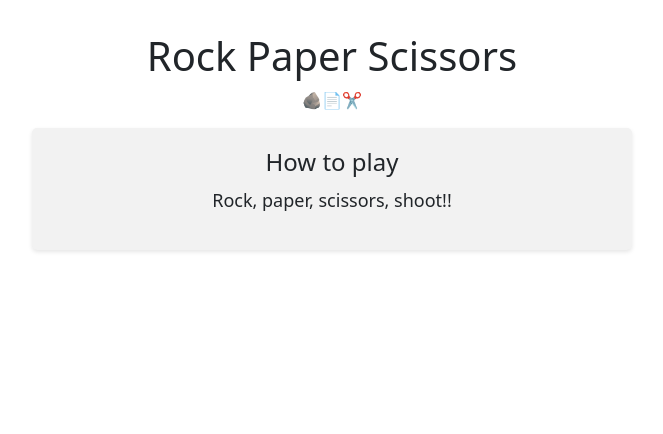
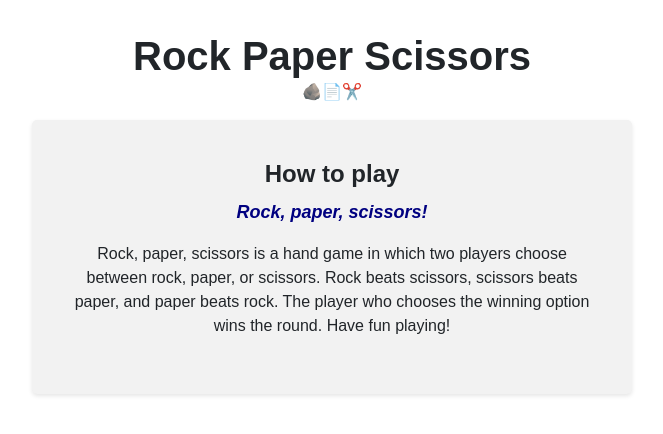
Before and after one commit to epontoni/client-rps, a React (Vite) app: page /how-to-play in a window 1280 px wide. Shown: the top 434 px of the page, without its empty margins (308-971 px from the left). Built offline with nearby package versions, Linux system fonts and the light colour scheme.

Commit message:
Adding styles to the Instructions component

```diff
--- a/src/components/Instructions/Instructions.css
+++ b/src/components/Instructions/Instructions.css
@@ -24,7 +24,20 @@ header p {
 /* Instrucciones.css */
 
 /* Estilo para el contenedor principal */
-.instrucciones-container {
+.main-menu-container {
+  display: grid;
+  grid-template-columns: 9fr 3fr;
+  grid-gap: 20px;
+}
+
+.menu {
+  padding: 20px;
+  margin-bottom: 50px;
+  background-color: #f2f2ff;
+}
+
+.instructions-container {
+  display: flex;
   max-width: 600px;
   margin: 0 auto;
   padding: 20px;
@@ -33,15 +46,30 @@ header p {
   box-shadow: 0 2px 4px rgba(0, 0, 0, 0.1);
 }
 
+.instructions-side {
+  flex: 1;
+  padding: 20px;
+}
+
 /* Estilo para el encabezado */
-  .instrucciones-header {
+.instructions-header {
   text-align: center;
   font-size: 24px;
   margin-bottom: 10px;
 }
 
 /* Estilo para el párrafo */
-  .instrucciones-text {
+.instructions-text {
   text-align: center;
+  font-weight: bold;
   font-size: 18px;
+  font-style: italic;
+  color: navy;
 }
+
+/* Instrucciones.css */
+
+.instructions-description {
+  margin-top: 10px;
+  text-align: center;
+}
--- a/src/components/Instructions/index.tsx
+++ b/src/components/Instructions/index.tsx
@@ -1,9 +1,16 @@
 import './Instructions.css';
 export default function Instructions() {
-    return (
-      <div className="instrucciones-container">
-        <h2 className="instrucciones-header">How to play</h2>
-        <p className="instrucciones-text">Rock, paper, scissors, shoot!!</p>
+  return (
+    <div className="instructions-container">
+      <div className='instructions-side'>
+
+        <h2 className="instructions-header">How to play</h2>
+        <p className="instructions-text">Rock, paper, scissors!</p>
+        <p className="instructions-description">
+          Rock, paper, scissors is a hand game in which two players choose between rock, paper, or scissors. Rock beats scissors, scissors beats paper, and paper beats rock. The player who chooses the winning option wins the round. Have fun playing!
+        </p>
+
       </div>
-    );
-  }
+    </div>
+  );
+}
--- a/src/components/MainMenu/index.tsx
+++ b/src/components/MainMenu/index.tsx
@@ -12,14 +12,14 @@ export default function MainMenu() {
 
   useEffect(() => {
     console.log('[MainMenu]', localStorage.getItem('nickname'))
-    if(!localStorage.getItem('nickname') || userLogin === '') {
+    if (!localStorage.getItem('nickname') || userLogin === '') {
       navigate('/')
     }
   }, [])
 
   const handleCreateRoom = () => {
     console.log('Creando sala...')
-    state.socket.emit('createRoom', {owner: userLogin})
+    state.socket.emit('createRoom', { owner: userLogin })
 
     state.socket.on('roomCreated', (data) => {
       console.log('Sala creada', data)
@@ -29,17 +29,19 @@ export default function MainMenu() {
   }
 
   return (
-    <div>
-      <h2>Game main menu</h2>
-      <h3>Welcome { userLogin }!</h3>
-      <div>{ state.onlineStatus ? `🟢 Connected (${state.socket.id})` : `🔴 Disconnected` }</div>
-      <div className="d-flex my-4">
-        <button onClick={handleCreateRoom} className="btn btn-primary m-auto">Create room</button>
+    <div className="main-menu-container">
+      <div className="menu">
+        <h2>Game main menu</h2>
+        <h3>Welcome {userLogin}!</h3>
+        <div>{state.onlineStatus ? `🟢 Connected (${state.socket.id})` : `🔴 Disconnected `}</div>
+        <div className="d-flex my-4">
+          <button onClick={handleCreateRoom} className="btn btn-primary m-auto">Create Room</button>
+        </div>
+        <ul>
+          <li>[Unirse a Sala]</li>
+        </ul>
       </div>
-      <ul>
-        <li>[Unirse a sala]</li>
-      </ul>
       <Instructions />
     </div>
-  )
+  );
 }
--- a/src/index.css
+++ b/src/index.css
@@ -1,3 +1,31 @@
 :root {
 
 }
+
+/* index.css */
+
+/* Estilo global para el cuerpo de la página */
+body {
+    font-family: Arial, sans-serif;
+    margin: 0;
+    padding: 0;
+  }
+
+  /* Estilo global para todos los enlaces */
+  a {
+    color: #007bff;
+    text-decoration: none;
+  }
+
+  /* Estilo global para los títulos */
+  h1, h2, h3, h4, h5, h6 {
+    margin: 0;
+    font-weight: 600;
+  }
+
+  /* Estilo global para los contenedores */
+  .container {
+    max-width: 1200px;
+    margin: 0 auto;
+    padding: 20px;
+  }
--- a/src/main.tsx
+++ b/src/main.tsx
@@ -8,7 +8,7 @@ import store from './store'
 import MainMenu from "./components/MainMenu/index.tsx";
 import Lobby from "./components/Lobby/index.tsx";
 import Login from "./components/Login/index.tsx";
-import Instrucciones from "./components/Instructions/index.tsx";
+import Instructions from "./components/Instructions/index.tsx";
 
 const router = createBrowserRouter([
   {
@@ -19,7 +19,7 @@ const router = createBrowserRouter([
       /*{ path: "room/:id", element: <Room /> },*/
       { path: "main-menu", element: <MainMenu /> },
       { path: "lobby", element: <Lobby /> },
-      { path: "how-to-play", element: <Instrucciones /> },
+      { path: "how-to-play", element: <Instructions /> },
     ],
   },
 ]);
```
Lines whose indentation alone changed are shown as unchanged.
